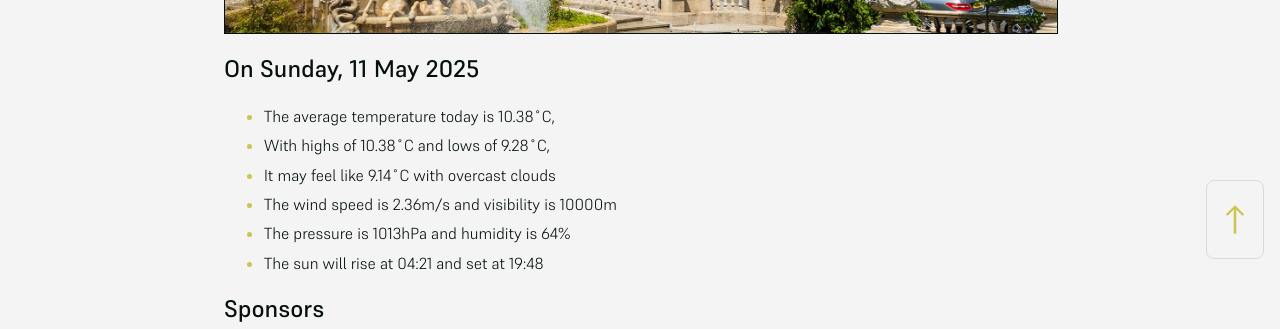
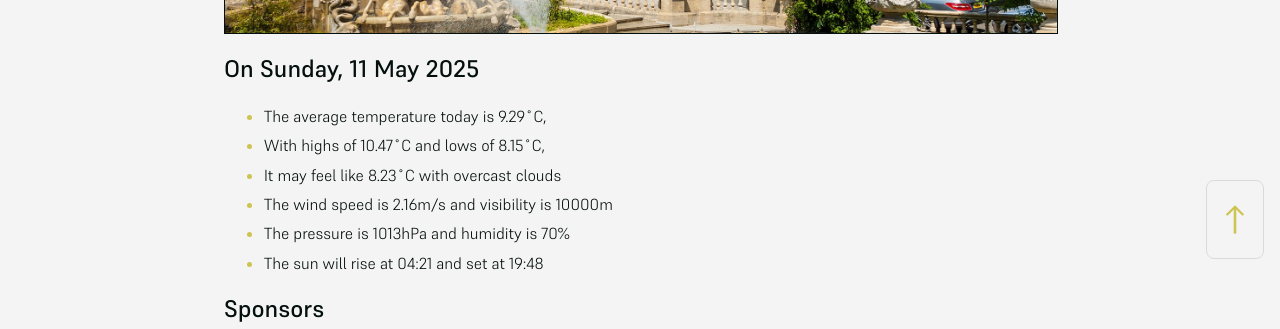
Before and after one commit to mat-0/cheltenham-open-data, a Jekyll site: the page built from index.md, in a window 1280 px wide. Shown: the part 625-954 px from the top of the page. Built offline with Jekyll 4.4.1, drawn with Linux system fonts in a browser that asks for light colours.

Commit message:
Updated 2025-05-11 03:18:46

```diff
--- a/index.md
+++ b/index.md
@@ -10,11 +10,11 @@ seo: Menu
 <!-- weather_marker starts -->
 ## On Sunday, 11 May 2025
 
-- The average temperature today is 10.38˚C,
-- With highs of 10.38˚C and lows of 9.28˚C,
-- It may feel like 9.14˚C with overcast clouds
-- The wind speed is 2.36m/s and visibility is 10000m
-- The pressure is 1013hPa and humidity is 64%
+- The average temperature today is 9.29˚C,
+- With highs of 10.47˚C and lows of 8.15˚C,
+- It may feel like 8.23˚C with overcast clouds
+- The wind speed is 2.16m/s and visibility is 10000m
+- The pressure is 1013hPa and humidity is 70%
 - The sun will rise at 04:21 and set at 19:48
 
 <!-- weather_marker ends -->
```
Also changed, not shown: _data/flood.json (+5 -69 lines), _pages/news.md (+3 -3 lines).
